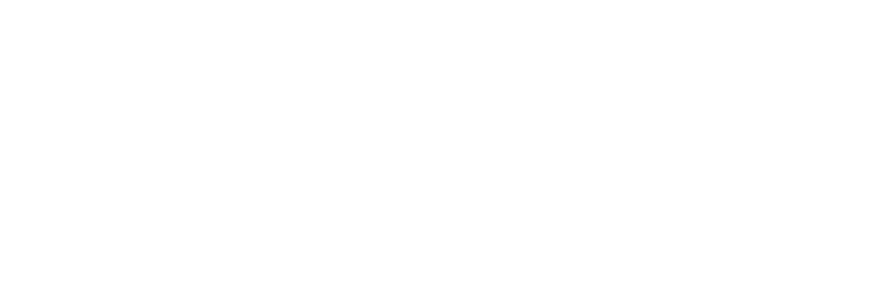
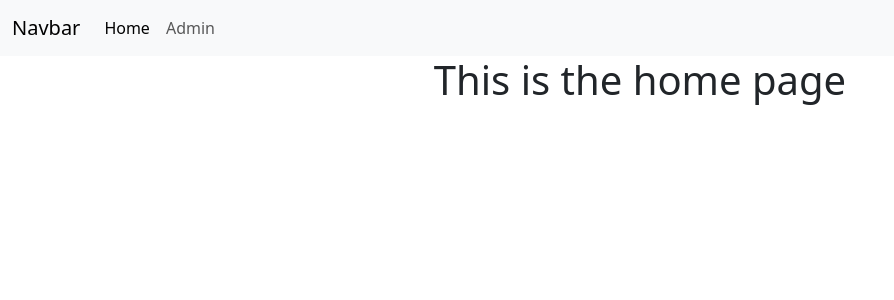
Before and after one commit to rm-Mungai-f/mern-app, a React (Create React App) app: page / in a window 1280 px wide. Before the commit this address had no page. Shown: the top 300 px of the page, without its empty margins (0-894 px from the left). Built offline with nearby package versions, Linux system fonts and the light colour scheme.

Commit message:
add navbar component in project

```diff
--- a/src/components/stateLess/navbar/Navbar.js
+++ b/src/components/stateLess/navbar/Navbar.js
@@ -0,0 +1,27 @@
+import React from 'react'
+import { Link } from 'react-router-dom'
+
+export default function Navbar(){
+    return(
+        <div>
+            <nav class="navbar navbar-expand-lg bg-body-tertiary">
+                <div class="container-fluid">
+                    <Link class="navbar-brand" to="/">Navbar</Link>
+                    <button class="navbar-toggler" type="button" data-bs-toggle="collapse" data-bs-target="#navbarNavDropdown" aria-controls="navbarNavDropdown" aria-expanded="false" aria-label="Toggle navigation">
+                        <span class="navbar-toggler-icon"></span>
+                    </button>
+                    <div class="collapse navbar-collapse" id="navbarNavDropdown">
+                        <ul class="navbar-nav">
+                            <li class="nav-item">
+                                <Link class="nav-link active" aria-current="page" to="/">Home</Link>
+                            </li>
+                            <li class="nav-item">
+                                <Link class="nav-link" to="/admin">Admin</Link>
+                            </li>
+                        </ul>
+                    </div>
+                </div>
+            </nav>
+        </div>
+    )
+};
--- a/src/components/stateLess/site/Site.js
+++ b/src/components/stateLess/site/Site.js
@@ -2,12 +2,14 @@ import React from "react";
 import Admin from "../admin/Admin";
 import Home from "../../stateFull/home/Home";
 import { Route, Routes } from "react-router-dom";
+import Navbar from "../navbar/Navbar";
 
 export default function Site(){
     return(
         <div>
+            <Navbar/>
             <Routes>
-                <Route path="/home" element={<Home/>}/>
+                <Route path="/" element={<Home/>}/>
                 <Route path="/admin" element={<Admin/>}/>
             </Routes>
         </div>
```
